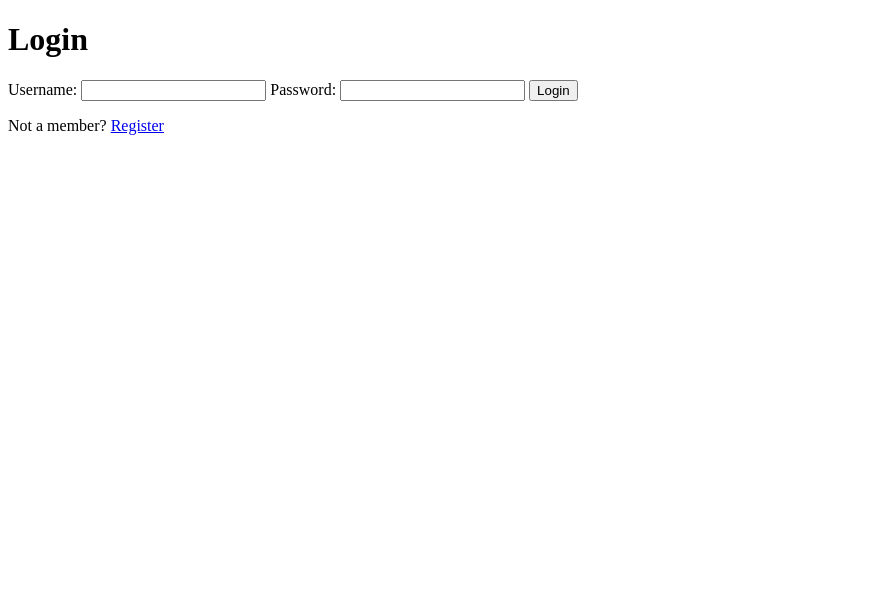
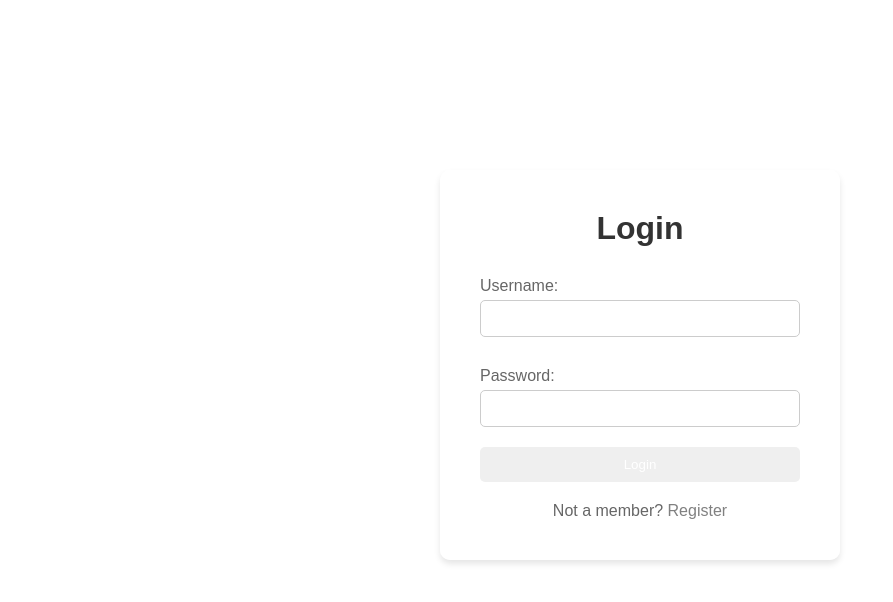
Before and after one commit to eva1606/cookify_project, a plain HTML site: page frontend/login.html in a window 1280 px wide. Shown: the whole page, without its empty margins (0-893 px from the left). Drawn offline with Linux system fonts and the light colour scheme.

Commit message:
add script link for login page

```diff
--- a/frontend/login.html
+++ b/frontend/login.html
@@ -4,7 +4,7 @@
     <meta charset="UTF-8">
     <meta name="viewport" content="width=device-width, initial-scale=1.0">
     <title>LoginCookify</title>
-    <link rel="stylesheet" href="style/style.css">
+    <link rel="stylesheet" href="styles/styles.css">
 </head>
 <body class="login-body">
     <div class="login-container">
@@ -20,5 +20,6 @@
             <p>Not a member? <a href="/register">Register</a></p>
         </div>
     </div>
+    <script src="js/login.js"></script>
 </body>
 </html>
```
